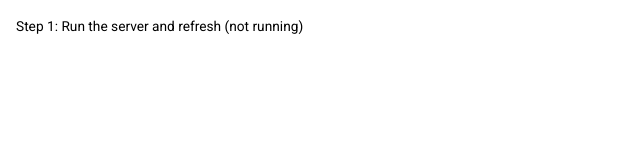
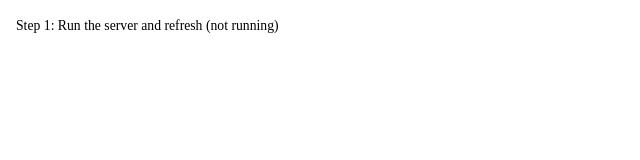
Before and after one commit to hatchways/team-linguini, a React (Create React App) app in the folder client/: page / in a window 1280 px wide. Shown: the top 160 px of the page, without its empty margins (0-640 px from the left). Built offline with nearby package versions, Linux system fonts and the light colour scheme; no server answers.

Commit message:
fix font family

```diff
--- a/client/src/themes/theme.js
+++ b/client/src/themes/theme.js
@@ -2,7 +2,7 @@ import { createMuiTheme } from "@material-ui/core";
 
 export const theme = createMuiTheme({
   typography: {
-    fontFamily: ["Montserrat", "Roboto"].join(','),
+    fontFamily: ['"Montserrat"'].join(', '),
     fontSize: 12,
     h1: {
       // could customize the h1 variant as well
```
